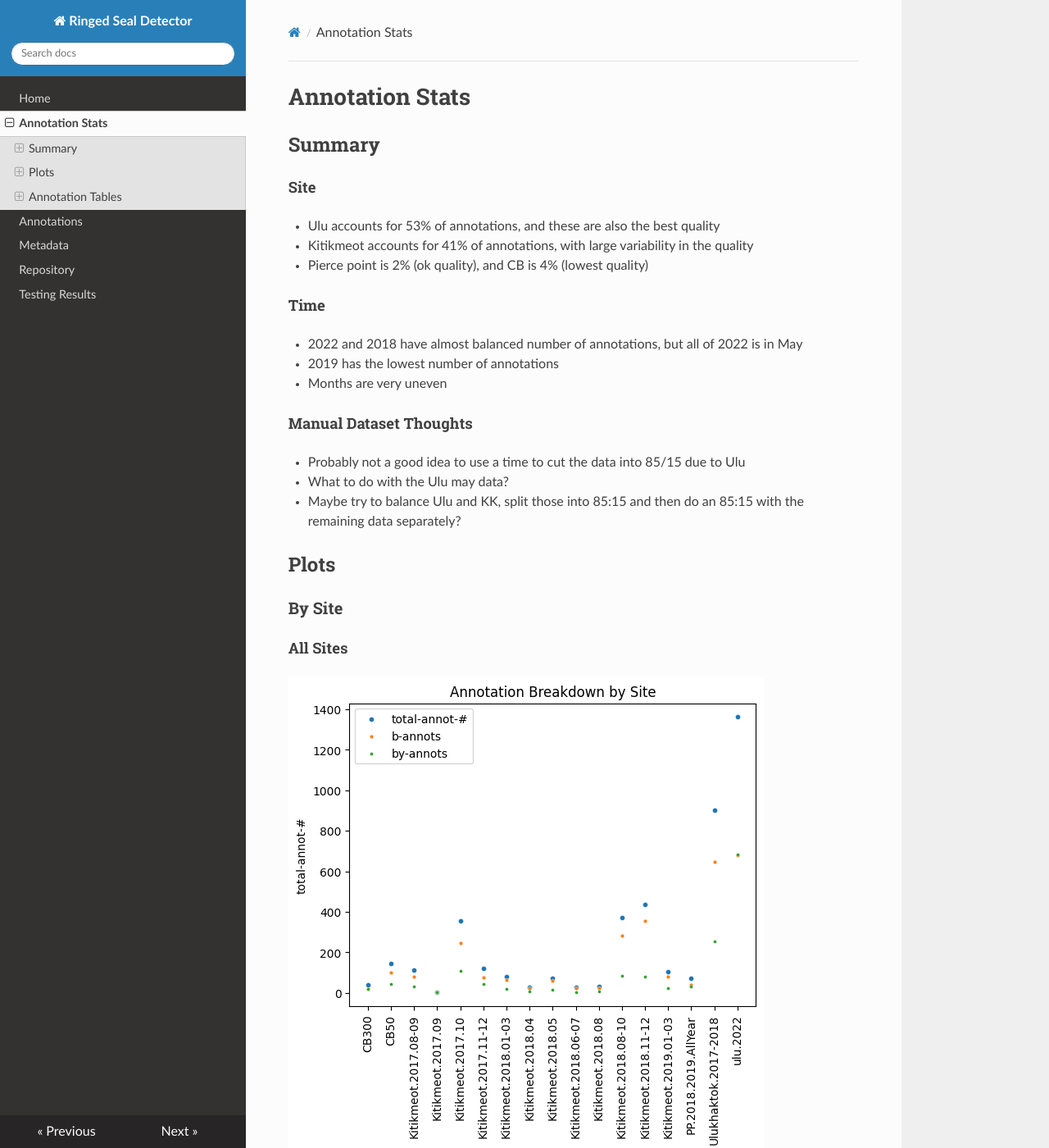
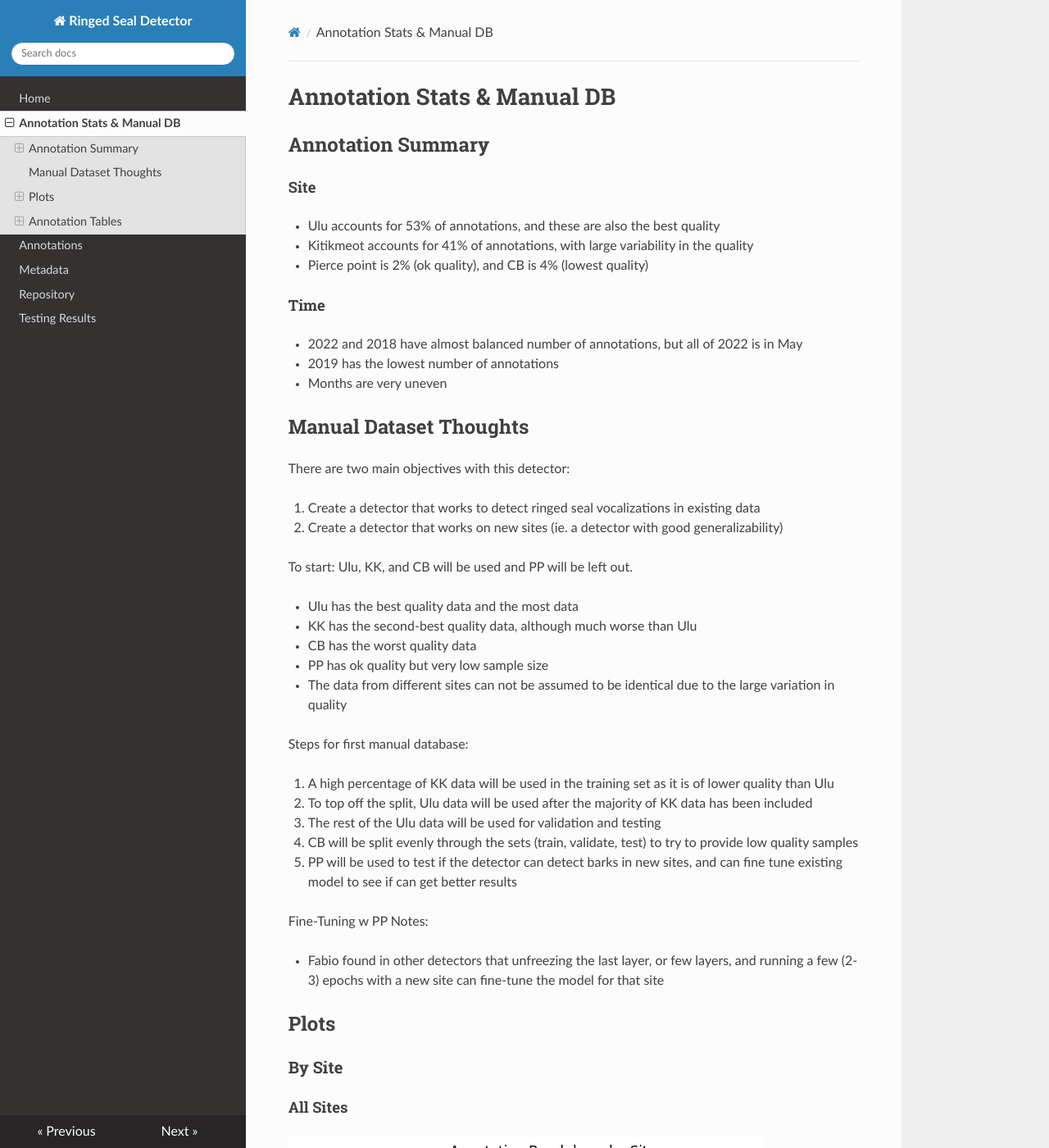
Before and after one commit to karlzam/ringed-seal-docs, an MkDocs documentation site: the page built from docs/annotation-stats.md, in a window 1280 px wide and 1400 px high. Shown: the whole window at 82% size. Built offline with MkDocs 1.6.1, drawn with Linux system fonts in a browser that asks for light colours; nearby versions of some CDN libraries.

Commit message:
no message

```diff
--- a/docs/annotation-stats.md
+++ b/docs/annotation-stats.md
@@ -1,6 +1,6 @@
-# Annotation Stats
+# Annotation Stats & Manual DB
 
-## Summary
+## Annotation Summary
 
 #### Site
 - Ulu accounts for 53% of annotations, and these are also the best quality
@@ -12,10 +12,32 @@
 - 2019 has the lowest number of annotations
 - Months are very uneven
 
-#### Manual Dataset Thoughts
-- Probably not a good idea to use a time to cut the data into 85/15 due to Ulu
-- What to do with the Ulu may data?
-- Maybe try to balance Ulu and KK, split those into 85:15 and then do an 85:15 with the remaining data separately?
+## Manual Dataset Thoughts
+
+There are two main objectives with this detector:
+
+1. Create a detector that works to detect ringed seal vocalizations in existing data
+2. Create a detector that works on new sites (ie. a detector with good generalizability)
+
+To start: Ulu, KK, and CB will be used and PP will be left out.
+
+- Ulu has the best quality data and the most data
+- KK has the second-best quality data, although much worse than Ulu
+- CB has the worst quality data
+- PP has ok quality but very low sample size
+- The data from different sites can not be assumed to be identical due to the large variation in quality
+
+Steps for first manual database:
+
+1. A high percentage of KK data will be used in the training set as it is of lower quality than Ulu
+2. To top off the split, Ulu data will be used after the majority of KK data has been included
+3. The rest of the Ulu data will be used for validation and testing
+4. CB will be split evenly through the sets (train, validate, test) to try to provide low quality samples
+5. PP will be used to test if the detector can detect barks in new sites, and can fine tune existing model to see if can get better results
+
+Fine-Tuning w PP Notes:
+
+- Fabio found in other detectors that unfreezing the last layer, or few layers, and running a few (2-3) epochs with a new site can fine-tune the model for that site
 
 
 ## Plots
```
Also changed, not shown: docs/index.md (+6 -0 lines).
